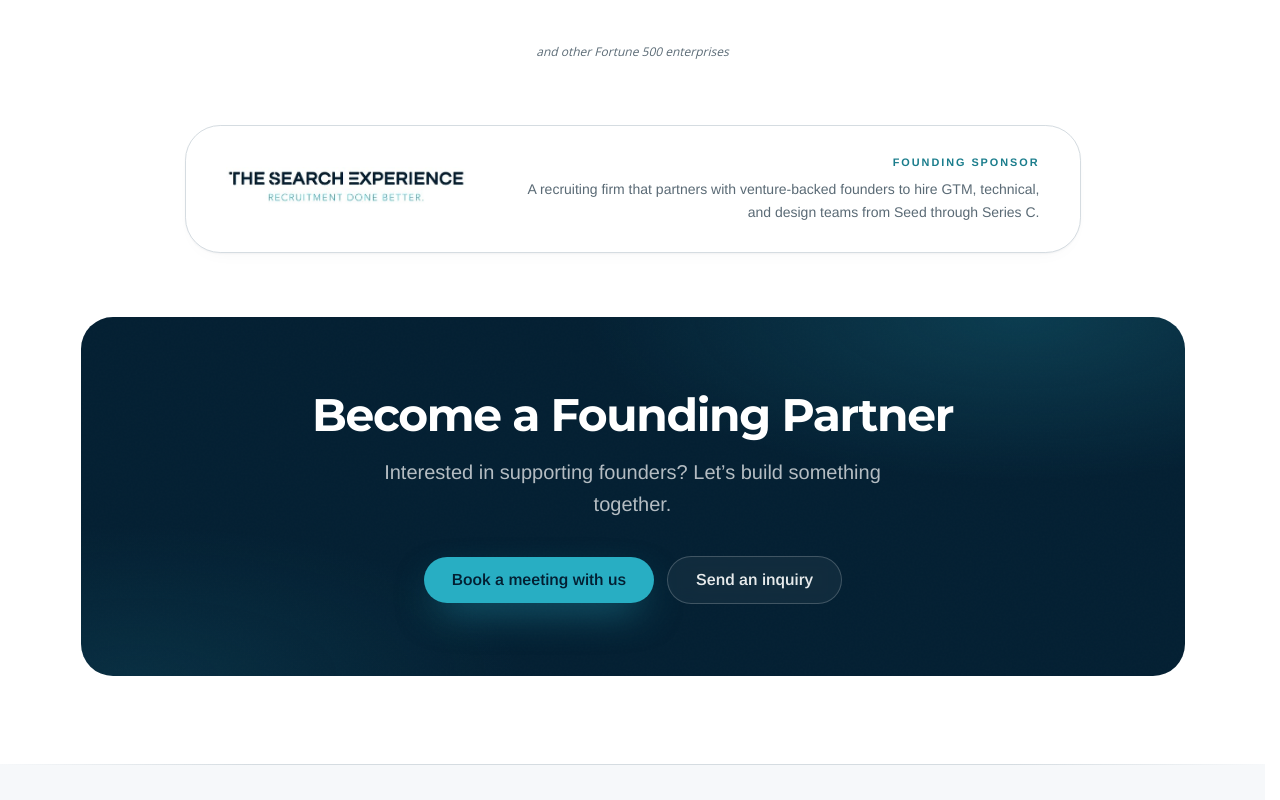
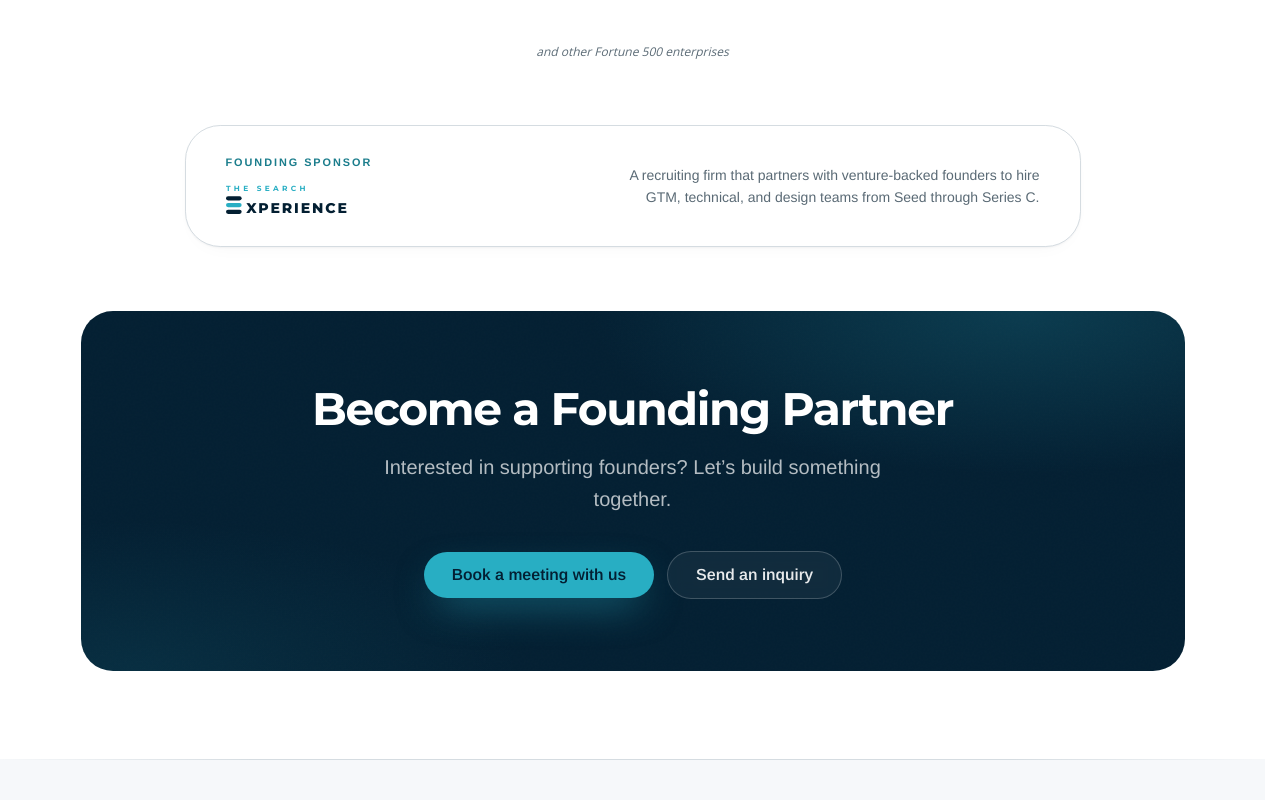
Before and after one commit to rarulraj/TheFoundersExperience-, a Next.js app: page /partners in a window 1280 px wide. Shown: the part 1800-2600 px from the top of the page. Built offline with nearby package versions, Linux system fonts and the light colour scheme.

Commit message:
Blend the TSE mark into TFE’s lockup so it reads as a credit, not a sticker.
Replace the padded raster logos with a tight SVG, quiet the hero/footer treatment, and match the founding-sponsor wordmark to TFE.

Co-authored-by: Cursor <cursoragent@cursor.com>

```diff
--- a/src/components/Footer.tsx
+++ b/src/components/Footer.tsx
@@ -48,17 +48,6 @@ export function Footer() {
               A curated community where founders and startup leaders share the
               realities of building. Membership is free for accepted members.
             </p>
-            <a
-              href={foundingSponsor.url}
-              target="_blank"
-              rel="noopener noreferrer"
-              className="mt-6 inline-flex items-center gap-3 text-white/55 transition-colors hover:text-white"
-            >
-              <span className="text-[0.65rem] font-bold tracking-[0.16em] uppercase">
-                Founding sponsor
-              </span>
-              <TseLogo variant="markOnNavy" className="h-7 w-auto" />
-            </a>
           </div>
 
           <nav className="grid grid-cols-2 gap-x-8 gap-y-10 sm:grid-cols-3">
@@ -92,12 +81,22 @@ export function Footer() {
 
         <div className="mt-14 h-px bg-gradient-to-r from-transparent via-white/15 to-transparent" />
 
-        <div className="caption mt-7 flex flex-col gap-2 text-white/45 sm:flex-row sm:items-center sm:justify-between">
+        <div className="caption mt-7 flex flex-col gap-3 text-white/45 sm:flex-row sm:items-center sm:justify-between">
           <p>
             © {new Date().getFullYear()} The Founders Experience. All rights
             reserved.
           </p>
-          <p>A curated founder community.</p>
+          <a
+            href={foundingSponsor.url}
+            target="_blank"
+            rel="noopener noreferrer"
+            className="inline-flex items-center gap-2.5 text-white/45 not-italic transition-colors hover:text-white/80"
+          >
+            <span className="text-[0.62rem] font-bold tracking-[0.16em] uppercase">
+              Founding sponsor
+            </span>
+            <TseLogo className="h-3.5 w-auto" />
+          </a>
         </div>
       </div>
     </footer>
--- a/src/components/FoundingSponsor.tsx
+++ b/src/components/FoundingSponsor.tsx
@@ -13,20 +13,21 @@ export function FoundingSponsor({ className }: FoundingSponsorProps) {
       target="_blank"
       rel="noopener noreferrer"
       className={cn(
-        "surface-card mx-auto flex max-w-4xl flex-col gap-4 rounded-3xl px-7 py-7 sm:flex-row sm:items-center sm:justify-between sm:gap-10 sm:px-10",
+        "surface-card mx-auto flex max-w-4xl flex-col gap-5 rounded-3xl px-7 py-7 sm:flex-row sm:items-center sm:justify-between sm:gap-10 sm:px-10",
         className
       )}
     >
-      <span className="flex min-w-0 items-center gap-4 sm:shrink-0">
-        <TseLogo variant="wordmark" className="h-10 w-auto max-w-[min(72vw,240px)] sm:h-12" />
-      </span>
-      <span className="min-w-0 sm:text-right">
+      <span className="min-w-0 text-ink">
         <span className="block text-[0.68rem] font-bold tracking-[0.18em] text-brand uppercase">
           Founding sponsor
         </span>
-        <span className="mt-2 block text-sm leading-relaxed text-muted-foreground">
-          {foundingSponsor.description}
-        </span>
+        <TseLogo
+          variant="wordmark"
+          className="mt-3 h-8 w-auto max-w-[min(72vw,220px)] sm:h-9"
+        />
+      </span>
+      <span className="max-w-md text-sm leading-relaxed text-muted-foreground sm:text-right">
+        {foundingSponsor.description}
       </span>
     </a>
   );
--- a/src/components/Hero.tsx
+++ b/src/components/Hero.tsx
@@ -68,22 +68,25 @@ export function Hero() {
           </Link>
         </motion.div>
 
-        <motion.p {...rise(0.3)} className="caption mt-6 text-white/50">
+        <motion.div
+          {...rise(0.3)}
+          className="mt-8 flex flex-col items-center gap-3.5"
+        >
+          <p className="caption text-white/50">
             Membership is free for accepted founders and operators.
-        </motion.p>
-
-        <motion.a
-          {...rise(0.36)}
+          </p>
+          <a
             href={foundingSponsor.url}
             target="_blank"
             rel="noopener noreferrer"
-          className="mt-8 inline-flex items-center gap-3 text-white/55 transition-colors hover:text-white"
+            className="inline-flex items-center gap-2.5 text-white/45 transition-colors hover:text-white/80"
           >
-          <span className="text-[0.68rem] font-bold tracking-[0.18em] uppercase">
+            <span className="text-[0.62rem] font-bold tracking-[0.18em] uppercase">
               Backed by
             </span>
-          <TseLogo variant="markOnNavy" className="h-7 w-auto sm:h-8" />
-        </motion.a>
+            <TseLogo className="h-[15px] w-auto" />
+          </a>
+        </motion.div>
       </div>
 
       <div className="relative border-y border-white/10 bg-white/5">
--- a/src/components/TseLogo.tsx
+++ b/src/components/TseLogo.tsx
@@ -1,40 +1,85 @@
-import Image from "next/image";
 import { cn } from "@/lib/utils";
 
 type TseLogoProps = {
   className?: string;
-  /** `mark` is the TSE lettermark; `wordmark` is the full lockup for light cards. */
-  variant?: "mark" | "markOnNavy" | "wordmark";
+  /** `mark` is the TSE letters; `wordmark` is the two-line lockup. */
+  variant?: "mark" | "wordmark";
 };
 
-export function TseLogo({ className, variant = "wordmark" }: TseLogoProps) {
-  const assets = {
-    mark: {
-      src: "/sponsors/tse-mark.png",
-      width: 215,
-      height: 215,
-    },
-    markOnNavy: {
-      src: "/sponsors/tse-mark-on-navy.png",
-      width: 192,
-      height: 192,
-    },
-    wordmark: {
-      src: "/sponsors/tse-wordmark.jpg",
-      width: 545,
-      height: 99,
-    },
-  } as const;
-
-  const asset = assets[variant];
-
+function TseMark({ className }: { className?: string }) {
   return (
-    <Image
-      src={asset.src}
-      alt="The Search Experience"
-      width={asset.width}
-      height={asset.height}
-      className={cn("h-8 w-auto object-contain object-left", className)}
-    />
+    <svg
+      viewBox="0 0 150 56"
+      role="img"
+      aria-label="The Search Experience"
+      className={cn("h-5 w-auto", className)}
+    >
+      <g fill="currentColor">
+        {/* Tick to the left of the T */}
+        <rect x="0" y="0" width="13" height="11" rx="5.5" />
+        {/* T — stem left-aligned under the bar */}
+        <rect x="18" y="0" width="29" height="11" rx="5.5" />
+        <rect x="18" y="0" width="11" height="56" rx="5.5" />
+        {/* E — three equal bars */}
+        <rect x="107" y="0" width="43" height="11" rx="5.5" />
+        <rect x="107" y="22.5" width="43" height="11" rx="5.5" />
+        <rect x="107" y="45" width="43" height="11" rx="5.5" />
+      </g>
+      {/* S — stencil, two strokes with a gap at the spine */}
+      <g
+        fill="none"
+        stroke="currentColor"
+        strokeWidth="11"
+        strokeLinecap="round"
+        strokeLinejoin="round"
+      >
+        <path d="M89 7c-32 0-36 16-15 21" />
+        <path d="M76 29c28 4 26 21-14 21" />
+      </g>
+    </svg>
   );
 }
+
+function TseWordmark({ className }: { className?: string }) {
+  return (
+    <svg
+      viewBox="0 0 248 46"
+      role="img"
+      aria-label="The Search Experience"
+      className={cn("h-10 w-auto", className)}
+    >
+      <text
+        x="0"
+        y="12"
+        fill="#28AEC3"
+        fontFamily="var(--font-montserrat), ui-sans-serif, system-ui, sans-serif"
+        fontSize="9.5"
+        fontWeight="700"
+        letterSpacing="4.2"
+      >
+        THE SEARCH
+      </text>
+      <rect x="0" y="18.2" width="20" height="5.4" rx="2.7" fill="currentColor" />
+      <rect x="0" y="26.8" width="20" height="5.4" rx="2.7" fill="#28AEC3" />
+      <rect x="0" y="35.4" width="20" height="5.4" rx="2.7" fill="currentColor" />
+      <text
+        x="26"
+        y="40.2"
+        fill="currentColor"
+        fontFamily="var(--font-montserrat), ui-sans-serif, system-ui, sans-serif"
+        fontSize="18"
+        fontWeight="800"
+        letterSpacing="2.4"
+      >
+        XPERIENCE
+      </text>
+    </svg>
+  );
+}
+
+export function TseLogo({ className, variant = "mark" }: TseLogoProps) {
+  if (variant === "wordmark") {
+    return <TseWordmark className={className} />;
+  }
+  return <TseMark className={className} />;
+}
```
Also changed, not shown: 1 other file (tests, documents, lock files or other folders). Lines whose indentation alone changed are shown as unchanged.
